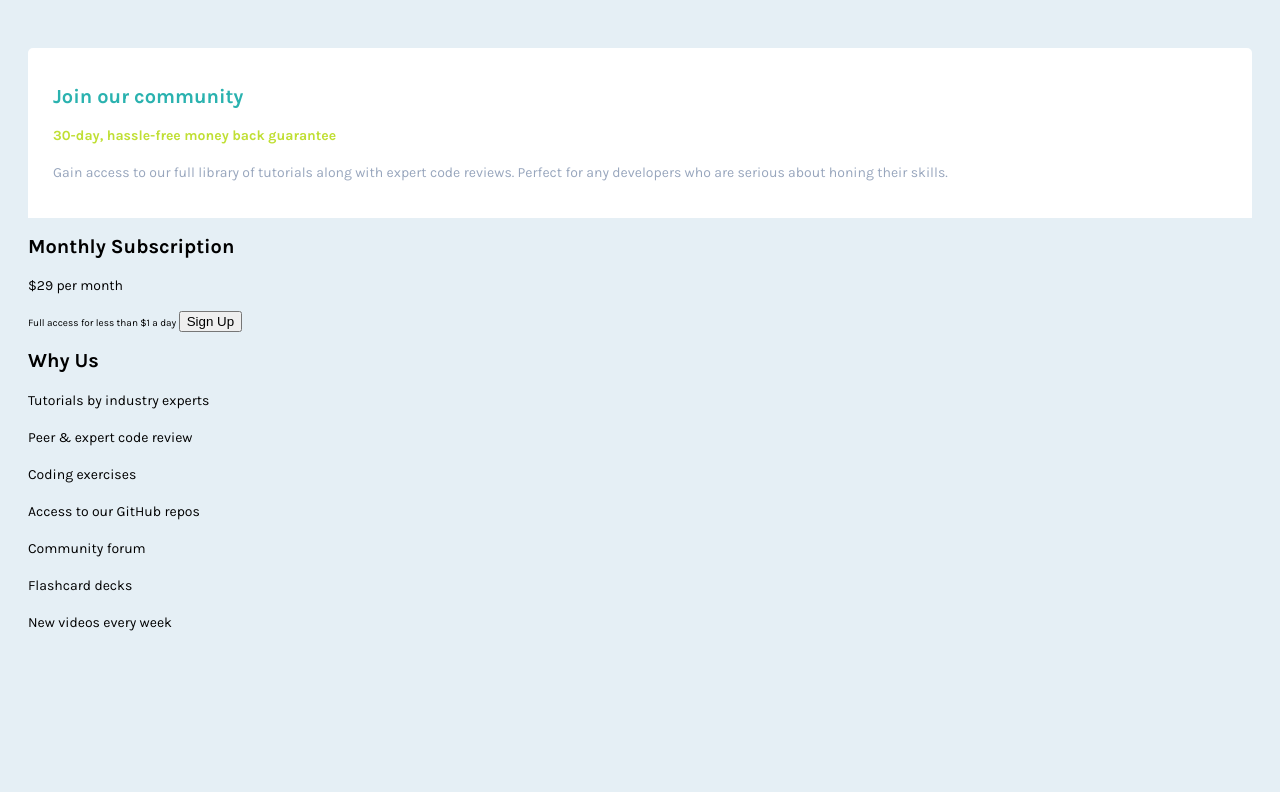
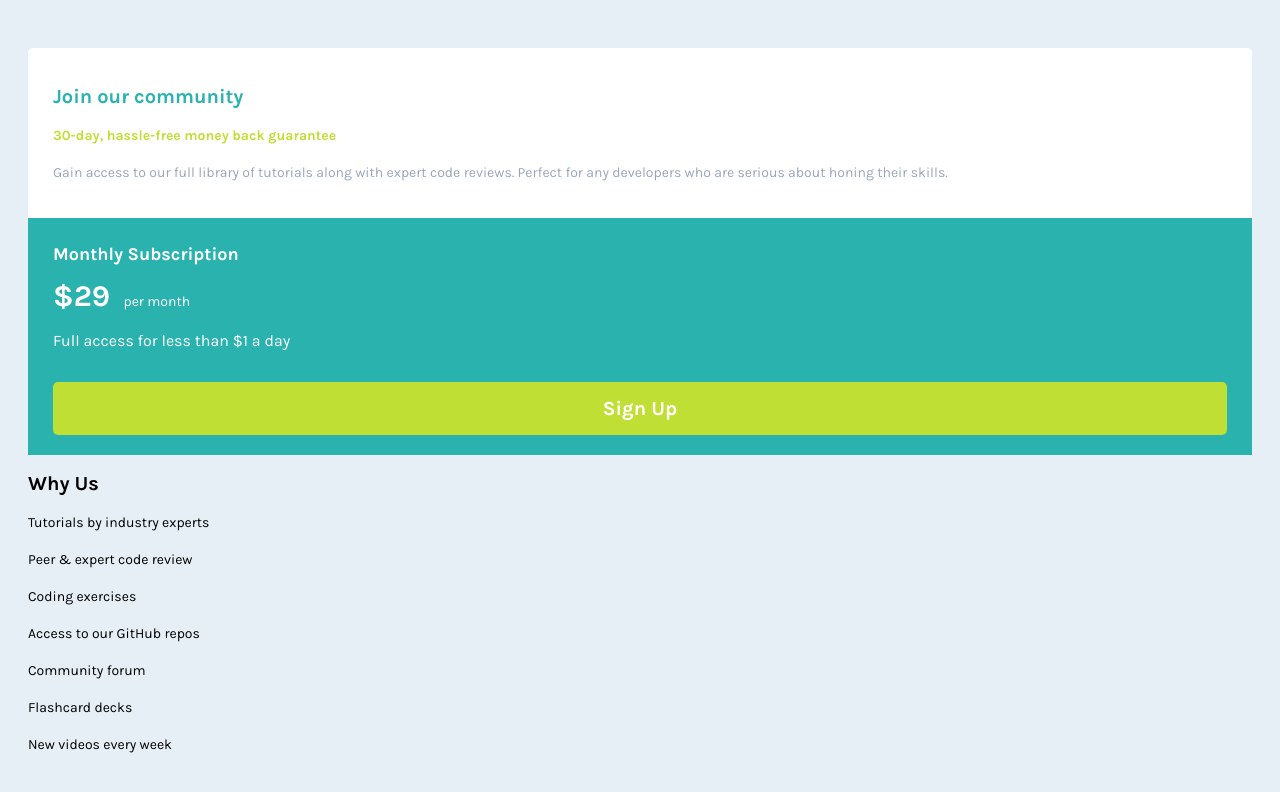
Before and after one commit to MartinsitoBritoDiaz/Single-Price-Grid-Component, a plain HTML site: page index.html in a window 1280 px wide. Drawn offline with Linux system fonts and the light colour scheme.

Commit message:
Card Price Complete

```diff
--- a/index.html
+++ b/index.html
@@ -30,9 +30,9 @@
 
       <p class="card__price--paragraph"><span>&dollar;29</span> per month</p>
 
-      Full access for less than &dollar;1 a day
+      <p class="card__price--paragraph">Full access for less than &dollar;1 a day</p>
 
-      <button class="card__price--paragraph">Sign Up</button>
+      <a class="card__price--bottom" href="">Sign Up</a>
     </div>
 
     <div class="card__whyus">
--- a/style.css
+++ b/style.css
@@ -2,7 +2,6 @@
 
 :root{
     --Cyan: hsl(179, 62%, 43%);
-    --Cyan-Black: hsl(179, 62%, 33%);
     --Bright-Yellow: hsl(71, 73%, 54%);
     --Light-Gray: hsl(204, 43%, 93%);
     --Grayish-Blue: hsl(218, 22%, 67%);
@@ -60,3 +59,43 @@ p{
 }
 
 /* Montly Subscription */
+.card__price{
+    color: white;
+    padding: 1rem 2.5rem;
+    background-color: var(--Cyan);
+}
+
+.card__price--title{
+    margin-bottom: 2rem;
+}
+
+.card__price--title{
+    font-size: 1.8rem;
+}
+
+.card__price--paragraph span{
+    color: white;
+    font-size: 3rem;
+    font-weight: 700;
+    margin-right: 1rem;
+}
+
+.card__price--paragraph:nth-child(3){
+    color: white;
+    font-size: 1.6rem;
+    margin-bottom: 3rem;
+}
+
+.card__price--bottom{
+    display: flex;
+    justify-content: center;
+
+    text-decoration: none;
+    color: white;
+    padding: 1.5rem;
+    font-size: 2rem;
+    font-weight: 700;
+    border-radius: .5rem;
+    margin-bottom: 1rem;
+    background-color: var(--Bright-Yellow);
+}
```
